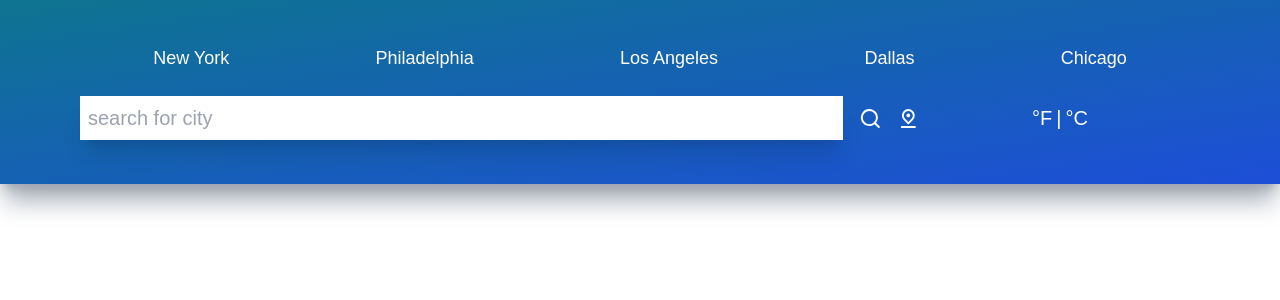
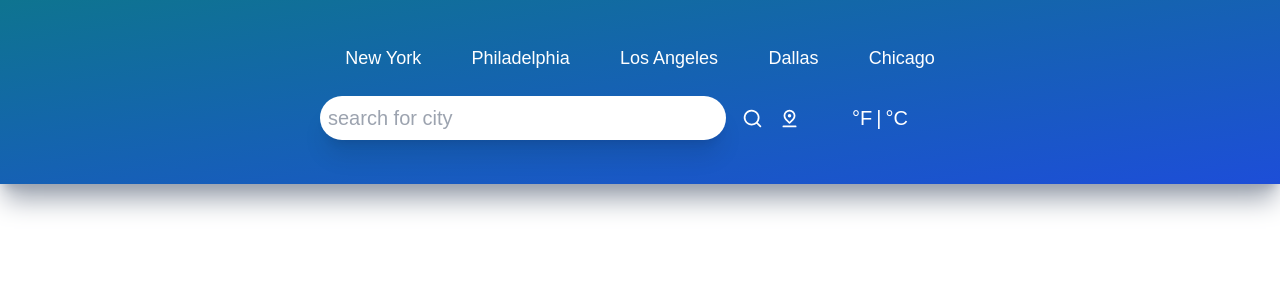
Before and after one commit to fredkamm/weather_app, a React (Create React App) app: page / in a window 1280 px wide. Shown: the top 300 px of the page. Built offline with nearby package versions, Linux system fonts and the light colour scheme; no server answers.

Commit message:
mobile response complete for the most part

```diff
--- a/src/App.js
+++ b/src/App.js
@@ -33,7 +33,7 @@ function App() {
 
   return (
     <div
-      className={`px-4 sm:px-20 mx-auto py-5 bg-gradient-to-br h-fit shadow-xl shadow-gray-400 ${formatBackground()} `}
+      className={`px-4 sm:px-20 mx-auto py-5 bg-gradient-to-br h-fit shadow-xl shadow-gray-400 ${formatBackground()} xl:px-80 `}
     >
       <TopButton setQuery={setQuery} />
       <Inputs setQuery={setQuery} units={units} setUnits={setUnits} />
--- a/src/components/Details.jsx
+++ b/src/components/Details.jsx
@@ -25,12 +25,12 @@ function Details({
 }) {
   return (
     <div>
-      <div className="flex items-center justify-center py-6 text-xl text-cyan-300">
+      <div className="flex flex-col items-center justify-center py-6 text-xl text-cyan-300">
         <p>{details}</p>
+        <img src={iconUrlFromCode(icon)} alt="" className="w-20" />
       </div>
 
       <div className="flex flex-row items-center justify-around text-white py-3">
-        <img src={iconUrlFromCode(icon)} alt="" className="w-20" />
         <p className="text-5xl">{temp.toFixed()}°</p>
         <div className="flex flex-col space-y-2">
           <div className="flex font-light text-sm items-center justify-start">
--- a/src/components/Forecast.jsx
+++ b/src/components/Forecast.jsx
@@ -9,7 +9,7 @@ function Forecast({ title, items }) {
       </div>
       <hr className="my-2" />
 
-      <div className="flex flex-row items-center justify-between text-white">
+      <div className="flex flex-row items-center justify-between text-white xl:justify-around">
         {items.map((item, index) => (
           <div
             key={index}
--- a/src/components/Inputs.jsx
+++ b/src/components/Inputs.jsx
@@ -34,7 +34,7 @@ function Inputs({ setQuery, units, setUnits }) {
           value={city}
           onChange={(e) => setCity(e.currentTarget.value)}
           type="text"
-          className="text-xl font-light p-2 w-full shadow-xl focus:outline-none capitalize placeholder:lowercase"
+          className="text-xl rounded-full font-light p-2 w-full shadow-xl focus:outline-none capitalize placeholder:lowercase"
           placeholder="Search for city"
         ></input>
         <UilSearch
--- a/src/components/TopButton.jsx
+++ b/src/components/TopButton.jsx
@@ -29,7 +29,7 @@ function TopButton({ setQuery }) {
       {cities.map((city) => (
         <button
           key={city.id}
-          className="text-white text-lg font-medium"
+          className="text-white text-lg font-medium hover:scale-125"
           onClick={() => setQuery({ q: city.title })}
         >
           {city.title}
```
